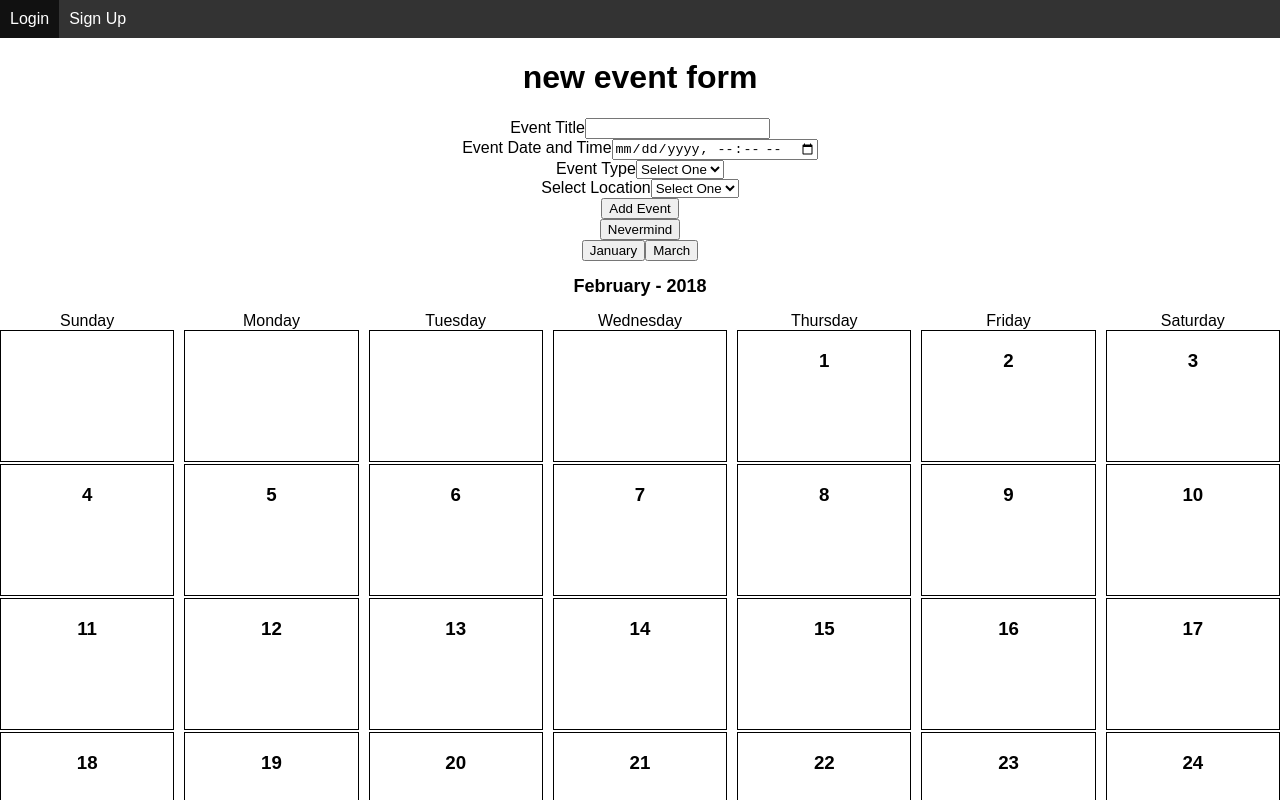
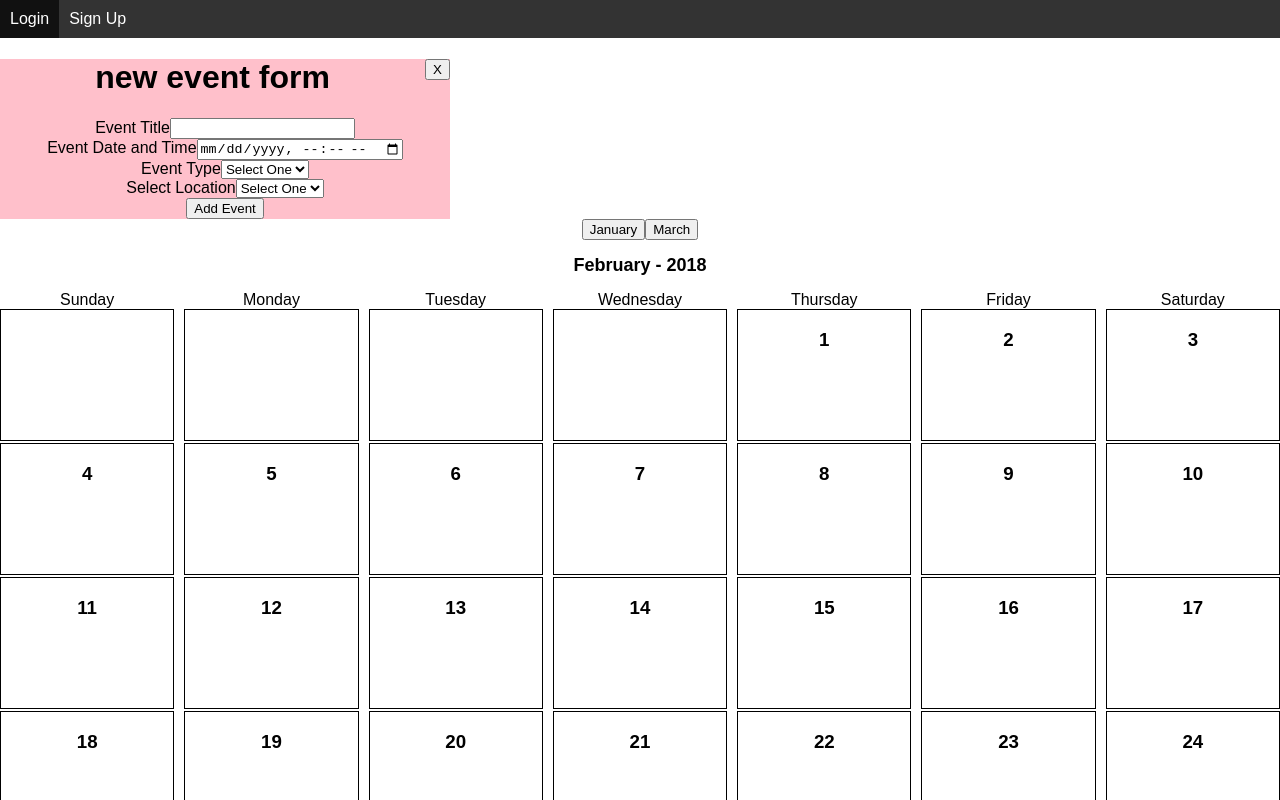
Before and after one commit to iamm28/imbusy-frontend, a React (Create React App) app: page /calendar in a window 1280 px wide. Both pictures are taken after a click on the button "Add New Event". Shown: the top 800 px of the page. Built offline with nearby package versions, Linux system fonts and the light colour scheme.

Commit message:
add buttons and close functionality

```diff
--- a/src/App.css
+++ b/src/App.css
@@ -100,3 +100,20 @@ nav li:hover {
 form {
   text-align: center;
 }
+
+.close {
+  float: right;
+}
+
+.form-container {
+  background-color: pink;
+  width: 450px;
+}
+
+#top-of-page {
+}
+
+
+#new-event-button {
+  width: 100px;
+}
--- a/src/App.js
+++ b/src/App.js
@@ -128,16 +128,20 @@ handleNewEventSubmit = (event) => {
     adapter.eventHandlers.addInvite( this.state.auth.currentUser.id, resp.id)
   });
 
+  this.clearNewEvent()
+  this.handleNewEventButtonClick()
+
+}
+
+clearNewEvent = () => {
   this.setState({
     newEvent: {
       title: '',
       date_time: '',
       event_type: '',
       location_id: ''
-    },
-    showNewEventForm: !this.state.showNewEventForm
+    }
   })
-
 }
 
 handleNewEventButtonClick = () => {
@@ -152,7 +156,7 @@ handleEventDetailsClick = (event) => {
   })
 }
 
-handleEventEdit = (event) => {
+showEventEdit = (event) => {
   console.log(event)
   this.setState({
     canEditForm: !this.state.canEditForm,
@@ -163,8 +167,25 @@ handleEventEdit = (event) => {
       location_id: event.location_id
     }
   })
-  adapter.eventHandlers.editEvent(event.id, this.state.newEvent).then(console.log)
+}
 
+hideEventDetail = () => {
+  this.clearNewEvent()
+  this.setState({
+    eventInDetail: undefined
+  })
+}
+
+hideEventEdit = () => {
+  this.clearNewEvent()
+  this.setState({
+    eventInDetail: undefined,
+    canEditForm: !this.state.canEditForm
+  })
+}
+
+handleEventEdit = (event) => {
+  adapter.eventHandlers.editEvent(event.id, this.state.newEvent).then(resp=> this.updateEventInList(resp))
 }
 
 handleEventDelete = (event) => {
@@ -176,12 +197,18 @@ handleEventDelete = (event) => {
   })
 }
 
+updateEventInList = (resp) => {
+ this.removeEventFromList(resp)
+ this.setState({
+     events: [...this.state.events, resp],
+     eventInDetail: undefined
+   })
+ }
 
 
 removeEventFromList = (event) => {
   let newEvents = this.state.events.filter(
-    e => {
-      return e.id !== event.id
+    e => { return e.id !== event.id
     }
   )
   this.setState ({
@@ -226,9 +253,12 @@ removeInvites = (event) => {
               handleNewEventSubmit={this.handleNewEventSubmit}
               handleNewEventButtonClick={this.handleNewEventButtonClick}
               showNewEventForm={this.state.showNewEventForm}
+              hideEventEdit={this.hideEventEdit}
+              hideEventDetail={this.hideEventDetail}
               handleEventDetailsClick={this.handleEventDetailsClick}
               eventInDetail={this.state.eventInDetail}
               handleEventEdit={this.handleEventEdit}
+              showEventEdit={this.showEventEdit}
               canEditForm={this.state.canEditForm}
               handleEventDelete={this.handleEventDelete}
             />
--- a/src/CalendarContainer.js
+++ b/src/CalendarContainer.js
@@ -122,7 +122,8 @@ export default class CalendarContainer extends React.Component {
   render() {
     return(
       <div>
-        <button style={this.props.showNewEventForm ? {display: 'none'} : {display:'block'} } onClick={this.props.handleNewEventButtonClick}>Add New Event</button>
+        <div id="top-of-page">
+        <button id="new-event-button" style={this.props.showNewEventForm ? {display: 'none'} : {display:'block'} } onClick={this.props.handleNewEventButtonClick}>Add New Event</button>
         <div style={this.props.showNewEventForm ? {display: 'block'} : {display:'none'} }>
            <NewEvent locations={this.props.locations}
            onInputChange={this.props.onInputChange}
@@ -133,13 +134,20 @@ export default class CalendarContainer extends React.Component {
        </div>
        { this.props.eventInDetail &&
          <div>
-           <EventPopup event={this.props.eventInDetail} locations={this.props.locations} handleEventEdit={this.props.handleEventEdit} handleEventDelete={this.props.handleEventDelete}
+           <EventPopup event={this.props.eventInDetail}
+           locations={this.props.locations}
+           showEventEdit={this.props.showEventEdit}
+           handleEventEdit={this.props.handleEventEdit}
+           handleEventDelete={this.props.handleEventDelete}
            canEditForm={this.props.canEditForm}
            onInputChange={this.props.onInputChange}
            editEvent={this.props.newEvent}
+           hideEventEdit={this.props.hideEventEdit}
+           hideEventDetail={this.props.hideEventDetail}
            />
          </div>
        }
+       </div>
         <span>
           <button onClick={this.prevMonth}>{monthNames[this.state.month-2]}</button>
           <button onClick={this.nextMonth}>{monthNames[this.state.month]}</button>
--- a/src/EditEvent.js
+++ b/src/EditEvent.js
@@ -1,9 +1,9 @@
 import React from 'react';
-import SelectLocation from './SelectLocation'
 
-const EditEvent = ({event, handleEventEdit, onInputChange, locations, editEvent}) => {
+const EditEvent = ({event, handleEventEdit, onInputChange, locations, editEvent, hideEventEdit}) => {
   return (
-    <div>
+    <div className="form-container">
+      <button className="close" onClick={hideEventEdit}>X</button>
       <form onSubmit={()=>handleEventEdit(event)}>
         <label>Event Title</label>
         <input
@@ -44,6 +44,7 @@ const EditEvent = ({event, handleEventEdit, onInputChange, locations, editEvent}
        <br/>
         <input type="submit" value="Save Updated Event"/>
       </form>
+
     </div>
   )
 }
--- a/src/EventItem.js
+++ b/src/EventItem.js
@@ -1,5 +1,5 @@
 import React from 'react'
-import EventDetail from './EventDetail'
+
 
 const EventItem = ({event, handleEventDetailsClick}) => {
 
--- a/src/EventPopup.js
+++ b/src/EventPopup.js
@@ -2,7 +2,7 @@ import React from 'react'
 import EventDetail from './EventDetail'
 import EditEvent from './EditEvent'
 
-const EventPopup = ({event, locations, handleEventEdit,handleEventDelete, canEditForm, onInputChange, editEvent}) => {
+const EventPopup = ({event, locations, handleEventEdit,handleEventDelete, canEditForm, onInputChange, editEvent, showEventEdit, hideEventEdit, hideEventDetail}) => {
   const locationInUse = locations.find(location => location.id === event.location_id)
   return (
     <div>
@@ -12,10 +12,12 @@ const EventPopup = ({event, locations, handleEventEdit,handleEventDelete, canEdi
            locations={locations}
            onInputChange={onInputChange}
            editEvent={editEvent}
+           hideEventEdit={hideEventEdit}
            /> :
-      <div>
+      <div className="form-container">
+        <button className="close" onClick={hideEventDetail}>X</button>
         <EventDetail event={event} key={`${event.id}_detail`} location={locationInUse}/>
-        <button onClick={()=>handleEventEdit(event)}>Edit</button>
+        <button onClick={()=>showEventEdit(event)}>Edit</button>
         <button onClick={()=>handleEventDelete(event)}>Delete</button>
       </div>
     }
--- a/src/NewEvent.js
+++ b/src/NewEvent.js
@@ -6,7 +6,8 @@ class NewEvent extends React.Component {
 
 render (){
   return (
-    <div>
+    <div className="form-container">
+     <button className="close" onClick={this.props.handleNewEventButtonClick}>X</button>
       <h1> new event form</h1>
       <form onSubmit={this.props.handleNewEventSubmit}>
         <label>Event Title</label>
@@ -37,7 +38,6 @@ render (){
          /> <br/>
         <input type="submit" value="Add Event"/>
       </form>
-      <button onClick={this.props.handleNewEventButtonClick}>Nevermind</button>
     </div>
   )
 }
```
